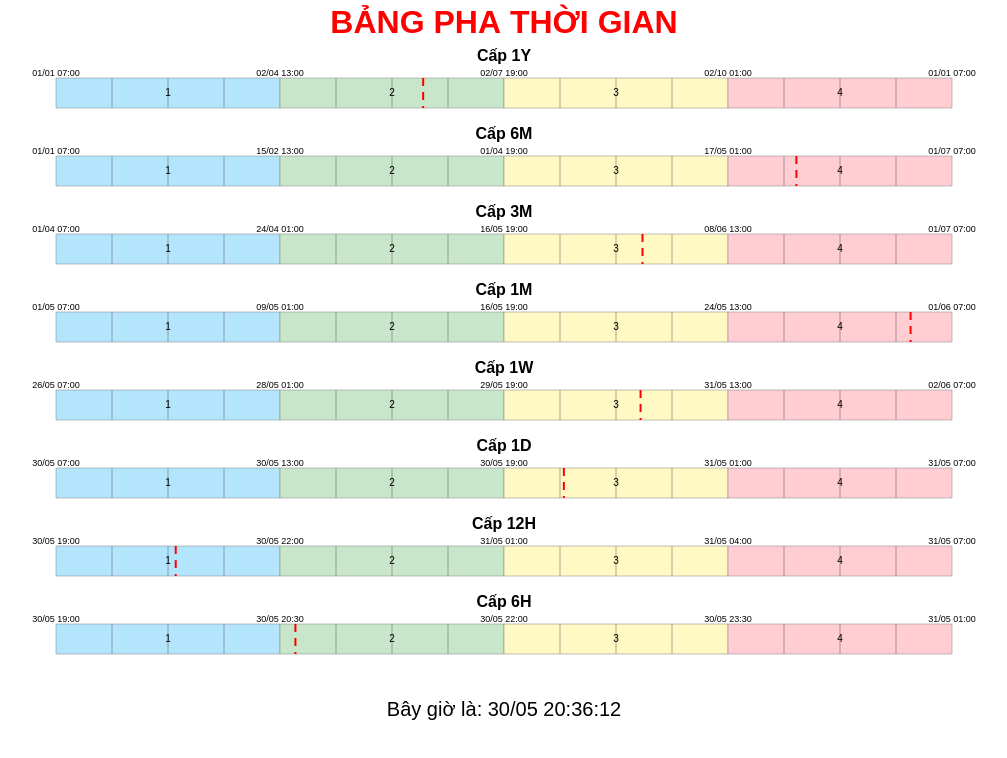
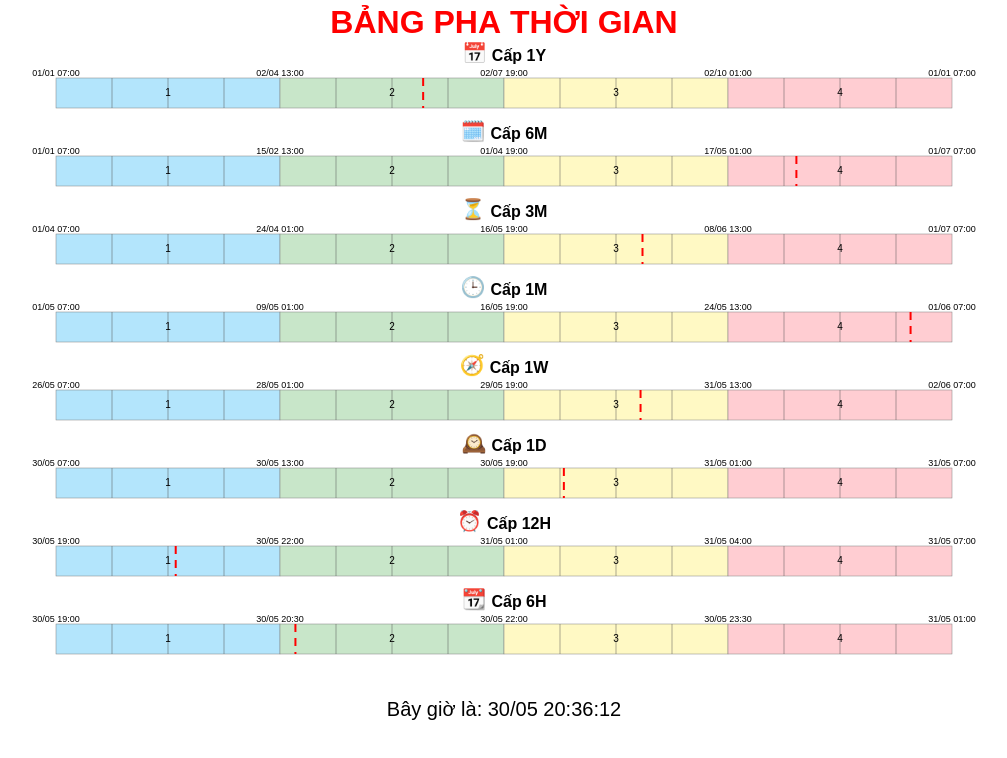
Before and after one commit to ThanhMOMER/ThanhMOMER.github.io, a plain HTML site: page image_2.html in a window 1280 px wide. Shown: the whole page, without its empty margins (136-1143 px from the left). Drawn offline with Linux system fonts and the light colour scheme.

Commit message:
them icon

```diff
--- a/image_2.html
+++ b/image_2.html
@@ -37,6 +37,9 @@
       const canvas = document.getElementById("timeCanvas");
       const ctx = canvas.getContext("2d");
 
+
+      const sectionIcons = ["📅", "🗓️", "⏳", "🕒", "🧭", "🕰️", "⏰", "📆"];
+
       function resizeCanvas() {
         canvas.width = window.innerWidth;
         canvas.height = window.innerHeight;
@@ -75,7 +78,8 @@
         img_height,
         margin,
         section_height,
-        total_height
+        // total_height,
+        sectionIndex = 0
       ) {
         const y = y_px;
         const h = section_height;
@@ -147,15 +151,44 @@
         }
 
         // Tiêu đề (caption)
-        ctx.fillStyle = "black";
         ctx.font = `bold ${Math.floor(h * 0.55)}px Arial`;
-        ctx.textAlign = "center"; // Căn giữa
+        ctx.textAlign = "left"; // Căn trái để đo chính xác width
         ctx.textBaseline = "bottom";
 
-        // Tính tọa độ X chính giữa vùng vẽ
+        // Tính nội dung
+        const icon = sectionIcons[sectionIndex];
+        const titleText = `${title}`;
+
+        // Đo chiều rộng icon và title
+        const iconWidth = ctx.measureText(icon).width;
+        const titleWidth = ctx.measureText(titleText).width;
+        const spacing = 10; // khoảng cách giữa icon và title
+
+        const totalWidth = iconWidth + spacing + titleWidth;
+
+        // Tính vị trí bắt đầu để căn giữa
         const sectionCenterX = margin + (img_width - margin * 2) / 2;
+        const startX = sectionCenterX - totalWidth / 2;
+        const yCaption = y - h * 0.45;
 
-        ctx.fillText(title, sectionCenterX, y - h * 0.45);
+        // Vẽ icon
+        ctx.font = "bold 20px Arial";
+        ctx.fillText(icon, startX, yCaption);
+
+        // Vẽ title
+        ctx.font = `bold ${Math.floor(h * 0.55)}px Arial`;
+        ctx.fillText(titleText, startX + iconWidth + spacing, yCaption);
+
+        // // Tiêu đề (caption)
+        // ctx.fillStyle = "black";
+        // ctx.font = `bold ${Math.floor(h * 0.55)}px Arial`;
+        // ctx.textAlign = "center"; // Căn giữa
+        // ctx.textBaseline = "bottom";
+
+        // // Tính tọa độ X chính giữa vùng vẽ
+        // const sectionCenterX = margin + (img_width - margin * 2) / 2;
+
+        // ctx.fillText(title, sectionCenterX, y - h * 0.45);
 
       }
 
@@ -183,24 +216,24 @@
         // ==== Cấp 1Y ====
         let start_y = new Date(now.getFullYear(), 0, 1, 7);
         let end_y = new Date(now.getFullYear() + 1, 0, 1, 7);
-        drawTimeSection(section_positions[0], start_y, end_y, colors, labels, "Cấp 1Y", img_width, img_height, margin, section_height);
+        drawTimeSection(section_positions[0], start_y, end_y, colors, labels, "Cấp 1Y", img_width, img_height, margin, section_height, 0);
 
         // ==== Cấp 6M ====
         let month6 = Math.floor(now.getMonth() / 6) * 6;
         let start_6m = new Date(now.getFullYear(), month6, 1, 7);
         let end_6m = new Date(start_6m.getFullYear(), start_6m.getMonth() + 6, 1, 7);
-        drawTimeSection(section_positions[1], start_6m, end_6m, colors, labels, "Cấp 6M", img_width, img_height, margin, section_height);
+        drawTimeSection(section_positions[1], start_6m, end_6m, colors, labels, "Cấp 6M", img_width, img_height, margin, section_height, 1);
 
         // ==== Cấp 3M ====
         let month3 = Math.floor(now.getMonth() / 3) * 3;
         let start_3m = new Date(now.getFullYear(), month3, 1, 7);
         let end_3m = new Date(start_3m.getFullYear(), start_3m.getMonth() + 3, 1, 7);
-        drawTimeSection(section_positions[2], start_3m, end_3m, colors, labels, "Cấp 3M", img_width, img_height, margin, section_height);
+        drawTimeSection(section_positions[2], start_3m, end_3m, colors, labels, "Cấp 3M", img_width, img_height, margin, section_height, 2);
 
         // ==== Cấp 1M ====
         let start_1m = new Date(now.getFullYear(), now.getMonth(), 1, 7);
         let end_1m = new Date(start_1m.getFullYear(), start_1m.getMonth() + 1, 1, 7);
-        drawTimeSection(section_positions[3], start_1m, end_1m, colors, labels, "Cấp 1M", img_width, img_height, margin, section_height);
+        drawTimeSection(section_positions[3], start_1m, end_1m, colors, labels, "Cấp 1M", img_width, img_height, margin, section_height, 3);
 
         // ==== Cấp 1W ====
         let weekday = now.getDay() === 0 ? 7 : now.getDay(); // CN = 0 -> 7
@@ -209,12 +242,12 @@
         start_w.setHours(7, 0, 0, 0);
         let end_w = new Date(start_w);
         end_w.setDate(start_w.getDate() + 7);
-        drawTimeSection(section_positions[4], start_w, end_w, colors, labels, "Cấp 1W", img_width, img_height, margin, section_height);
+        drawTimeSection(section_positions[4], start_w, end_w, colors, labels, "Cấp 1W", img_width, img_height, margin, section_height, 4);
 
         // ==== Cấp 1D ====
         let start_d = new Date(now.getFullYear(), now.getMonth(), now.getDate(), 7, 0, 0);
         let end_d = new Date(start_d.getTime() + 24 * 60 * 60 * 1000);
-        drawTimeSection(section_positions[5], start_d, end_d, colors, labels, "Cấp 1D", img_width, img_height, margin, section_height);
+        drawTimeSection(section_positions[5], start_d, end_d, colors, labels, "Cấp 1D", img_width, img_height, margin, section_height, 5);
 
         // ==== Cấp 12H ====
         let today_7h = new Date(now.getFullYear(), now.getMonth(), now.getDate(), 7, 0, 0);
@@ -231,7 +264,7 @@
           start_12h = new Date(today_7h.getTime() - 12 * 60 * 60 * 1000); // 19h hôm qua
           end_12h = today_7h;
         }
-        drawTimeSection(section_positions[6], start_12h, end_12h, colors, labels, "Cấp 12H", img_width, img_height, margin, section_height);
+        drawTimeSection(section_positions[6], start_12h, end_12h, colors, labels, "Cấp 12H", img_width, img_height, margin, section_height, 6);
 
         // ==== Cấp 6H ====
         let start_6h, end_6h;
@@ -261,7 +294,7 @@
           start_6h = six_slots[six_slots.length - 2];
           end_6h = six_slots[six_slots.length - 1];
         }
-        drawTimeSection(section_positions[7], start_6h, end_6h, colors, labels, "Cấp 6H", img_width, img_height, margin, section_height);
+        drawTimeSection(section_positions[7], start_6h, end_6h, colors, labels, "Cấp 6H", img_width, img_height, margin, section_height, 7);
 
         // === Hiển thị thời gian hiện tại ===
         const current_time_str = `Bây giờ là: ${formatDateTime(now)}:${now.getSeconds().toString().padStart(2, "0")}`;
```
Also changed, not shown: image_1.html (+59 -13 lines).
